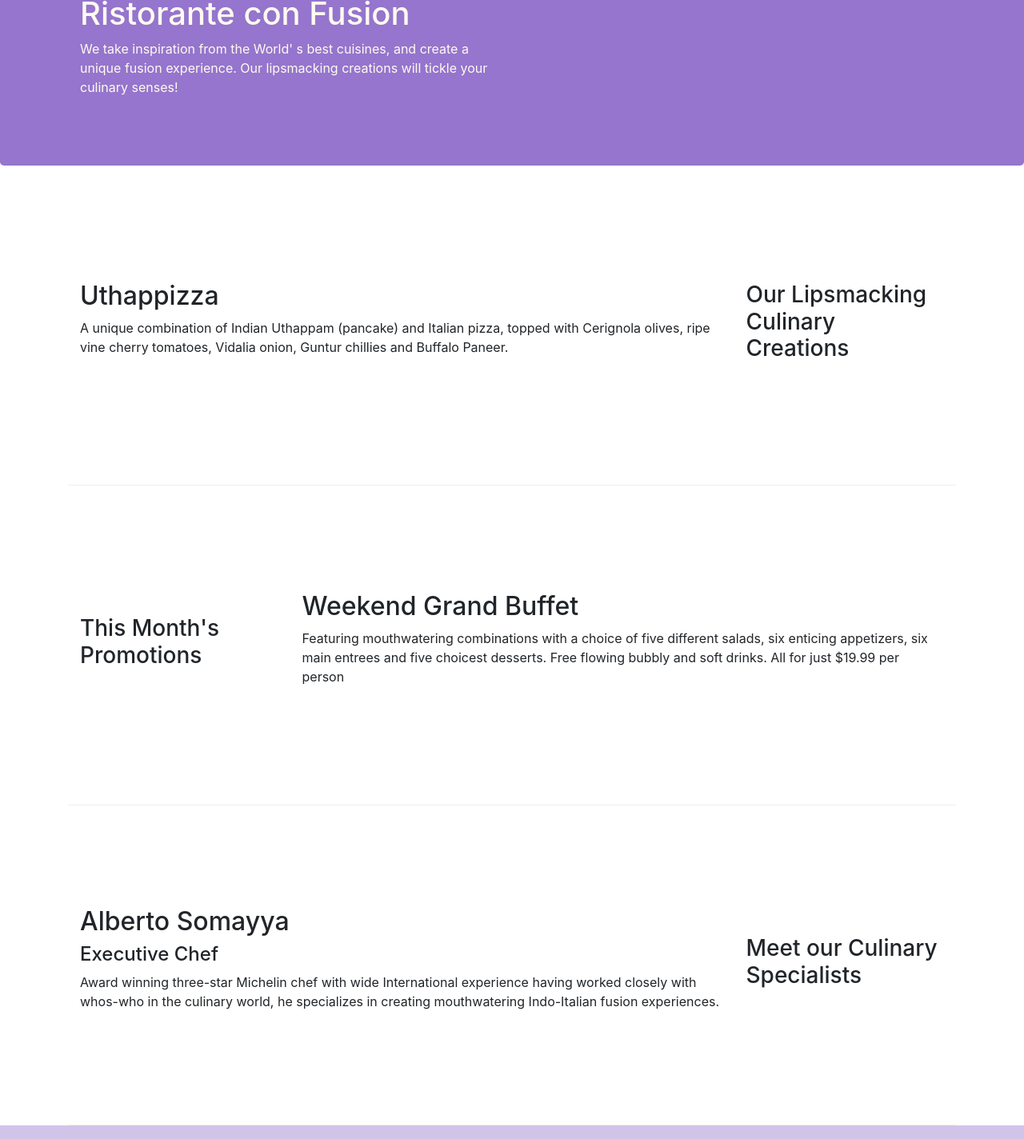
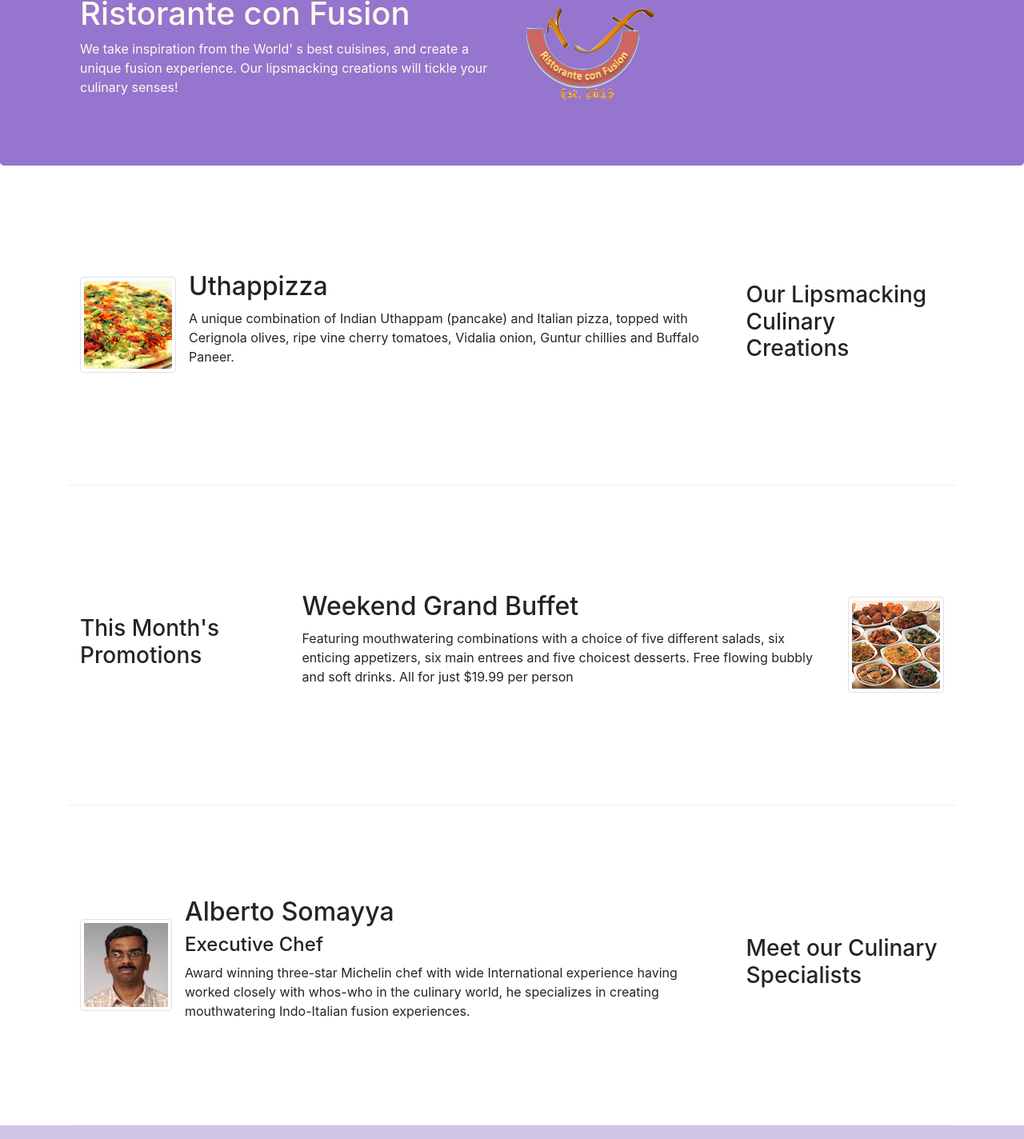
Before and after one commit to satwika1234/Coursera-FrontendWebDevlopment, a website: page index.html in a window 1280 px wide. Shown: the part 127-1551 px from the top of the page at 80% size. Drawn offline with nearby package versions, Linux system fonts and the light colour scheme.

Commit message:
Images And Media

```diff
--- a/index.html
+++ b/index.html
@@ -22,7 +22,9 @@
             <button class="navbar-toggler" type="button" data-toggle="collapse" data-target="#Navbar">
                 <span class="navbar-toggler-icon"></span>
             </button>
-            <a class="navbar-brand mr-auto" href="#">Ristorante Con Fusion</a>
+            <a class="navbar-brand" href="#">
+                <img src="logo.png" class="img-fluid" height="30" width="41">
+            </a>
             <div class="collapse navbar-collapse" id="Navbar">
                 <ul class="navbar-nav mr-auto">
                     <li class="nav-item active">
@@ -49,8 +51,8 @@
                     <h1>Ristorante con Fusion</h1>
                     <p>We take inspiration from the World' s best cuisines, and create a unique fusion experience. Our lipsmacking creations will tickle your culinary senses!</p>
                 </div>
-                <div class="col-12 col-sm-6 ">
-
+                <div class="col-12 col-sm-6 align-self-center ">
+                    <img src="logo.png" class="img-fluid">
                 </div>
             </div>
         </div>
@@ -62,8 +64,15 @@
                 <h3>Our Lipsmacking Culinary Creations</h3>
             </div>
             <div class="col col-sm-8 col-md-9 order-sm-first ">
-                <h2>Uthappizza</h2>
-                <p class="d-none d-sm-block ">A unique combination of Indian Uthappam (pancake) and Italian pizza, topped with Cerignola olives, ripe vine cherry tomatoes, Vidalia onion, Guntur chillies and Buffalo Paneer.</p>
+                <div class="media">
+                    <img class="d-flex mr-3 img-thumbnail align-self-center" src="uthappizza.png " alt="uthappizza">
+                    <div class="media-body">
+                        <h2 class="mt-0">Uthappizza</h2>
+                        <p class="d-none d-sm-block ">A unique combination of Indian Uthappam (pancake) and Italian pizza, topped with Cerignola olives, ripe vine cherry tomatoes, Vidalia onion, Guntur chillies and Buffalo Paneer.</p>
+                    </div>
+
+                </div>
+
             </div>
         </div>
 
@@ -73,8 +82,16 @@
                 <h3>This Month's Promotions</h3>
             </div>
             <div class="col col-sm-8 col-md-9 ">
-                <h2>Weekend Grand Buffet</h2>
-                <p class="d-none d-sm-block ">Featuring mouthwatering combinations with a choice of five different salads, six enticing appetizers, six main entrees and five choicest desserts. Free flowing bubbly and soft drinks. All for just $19.99 per person </p>
+                <div class="media">
+
+                    <div class="media-body">
+                        <h2 class="mt-0">Weekend Grand Buffet</h2>
+                        <p class="d-none d-sm-block ">Featuring mouthwatering combinations with a choice of five different salads, six enticing appetizers, six main entrees and five choicest desserts. Free flowing bubbly and soft drinks. All for just $19.99 per person </p>
+                    </div>
+                    <img class="d-flex ml-3 img-thumbnail align-self-center" src="buffet.png " alt="Buffet">
+
+                </div>
+
             </div>
         </div>
 
@@ -82,10 +99,17 @@
             <div class="col-12 col-sm-4 col-md-3 order-sm-last ">
                 <h3>Meet our Culinary Specialists</h3>
             </div>
-            <div class="col col-sm-8 col-md-9 order-sm-first ">
-                <h2>Alberto Somayya</h2>
-                <h4>Executive Chef</h4>
-                <p class="d-none d-sm-block ">Award winning three-star Michelin chef with wide International experience having worked closely with whos-who in the culinary world, he specializes in creating mouthwatering Indo-Italian fusion experiences. </p>
+            <div class="col col-sm col-md order-sm-first ">
+                <div class="media">
+                    <img class="d-flex mr-3 img-thumbnail align-self-center" src="alberto.png " alt="Alberto">
+                    <div class="media-body">
+                        <h2 class="mt-0">Alberto Somayya</h2>
+                        <h4>Executive Chef</h4>
+                        <p class="d-none d-sm-block ">Award winning three-star Michelin chef with wide International experience having worked closely with whos-who in the culinary world, he specializes in creating mouthwatering Indo-Italian fusion experiences. </p>
+                    </div>
+
+                </div>
+
             </div>
         </div>
     </div>
@@ -97,9 +121,9 @@
                     <h5>Links</h5>
                     <ul class="list-unstyled ">
                         <li><a href="# ">Home</a></li>
-                        <li><a href="aboutus.html">About</a></li>
+                        <li><a href="aboutus.html ">About</a></li>
                         <li><a href="# ">Menu</a></li>
-                        <li><a href="contactus.html">Contact</a></li>
+                        <li><a href="contactus.html ">Contact</a></li>
                     </ul>
                 </div>
                 <div class="col-7 col-sm-5 ">
@@ -108,19 +132,19 @@
 		              121, Clear Water Bay Road<br>
 		              Clear Water Bay, Kowloon<br>
 		              HONG KONG<br>
-		              <i class="fa fa-phone fa-lg"></i>: +852 1234 5678<br>
-		              <i class="fa fa-fax fa-lg"></i>: +852 8765 4321<br>
-		              <i class="fa fa-envelope fa-lg"></i>: <a href="mailto:confusion@food.net ">confusion@food.net</a>
+		              <i class="fa fa-phone fa-lg "></i>: +852 1234 5678<br>
+		              <i class="fa fa-fax fa-lg "></i>: +852 8765 4321<br>
+		              <i class="fa fa-envelope fa-lg "></i>: <a href="mailto:confusion@food.net ">confusion@food.net</a>
 		           </address>
                 </div>
                 <div class="col-12 col-sm-4 align-self-center ">
                     <div class="text-center ">
-                        <a class="btn btn-social-icon btn-google" href="http://google.com/+ "><i class="fa fa-google-plus fa-lg"></i></a>
-                        <a class="btn btn-social-icon btn-facebook" href="http://www.facebook.com/profile.php?id="><i class="fa fa-facebook fa-lg"></i></a>
-                        <a class="btn btn-social-icon btn-linkedin" href=" http://www.linkedin.com/in/ "><i class="fa fa-linkedin fa-lg"> </i></a>
-                        <a class="btn btn-social-icon btn-twitter" href="http://twitter.com/ "><i class="fa fa-twitter fa-lg"> </i></a>
-                        <a class="btn btn-social-icon btn-google" href="http://youtube.com/ "><i class="fa fa-youtube fa-lg"> </i></a>
-                        <a class="btn btn-social-icon" href="mailto: "><i class="fa fa-envelope fa-lg"></i></a>
+                        <a class="btn btn-social-icon btn-google " href="http://google.com/+ "><i class="fa fa-google-plus fa-lg "></i></a>
+                        <a class="btn btn-social-icon btn-facebook " href="http://www.facebook.com/profile.php?id="><i class=" fa fa-facebook fa-lg "></i></a>
+                        <a class="btn btn-social-icon btn-linkedin " href=" http://www.linkedin.com/in/ "><i class="fa fa-linkedin fa-lg "> </i></a>
+                        <a class="btn btn-social-icon btn-twitter " href="http://twitter.com/ "><i class="fa fa-twitter fa-lg "> </i></a>
+                        <a class="btn btn-social-icon btn-google " href="http://youtube.com/ "><i class="fa fa-youtube fa-lg "> </i></a>
+                        <a class="btn btn-social-icon " href="mailto: "><i class="fa fa-envelope fa-lg "></i></a>
                     </div>
                 </div>
             </div>
```
Also changed, not shown: aboutus.html (+5 -3 lines), contactus.html (+5 -2 lines), alberto.png (added), buffet.png (added), logo.png (added), uthappizza.png (added).
